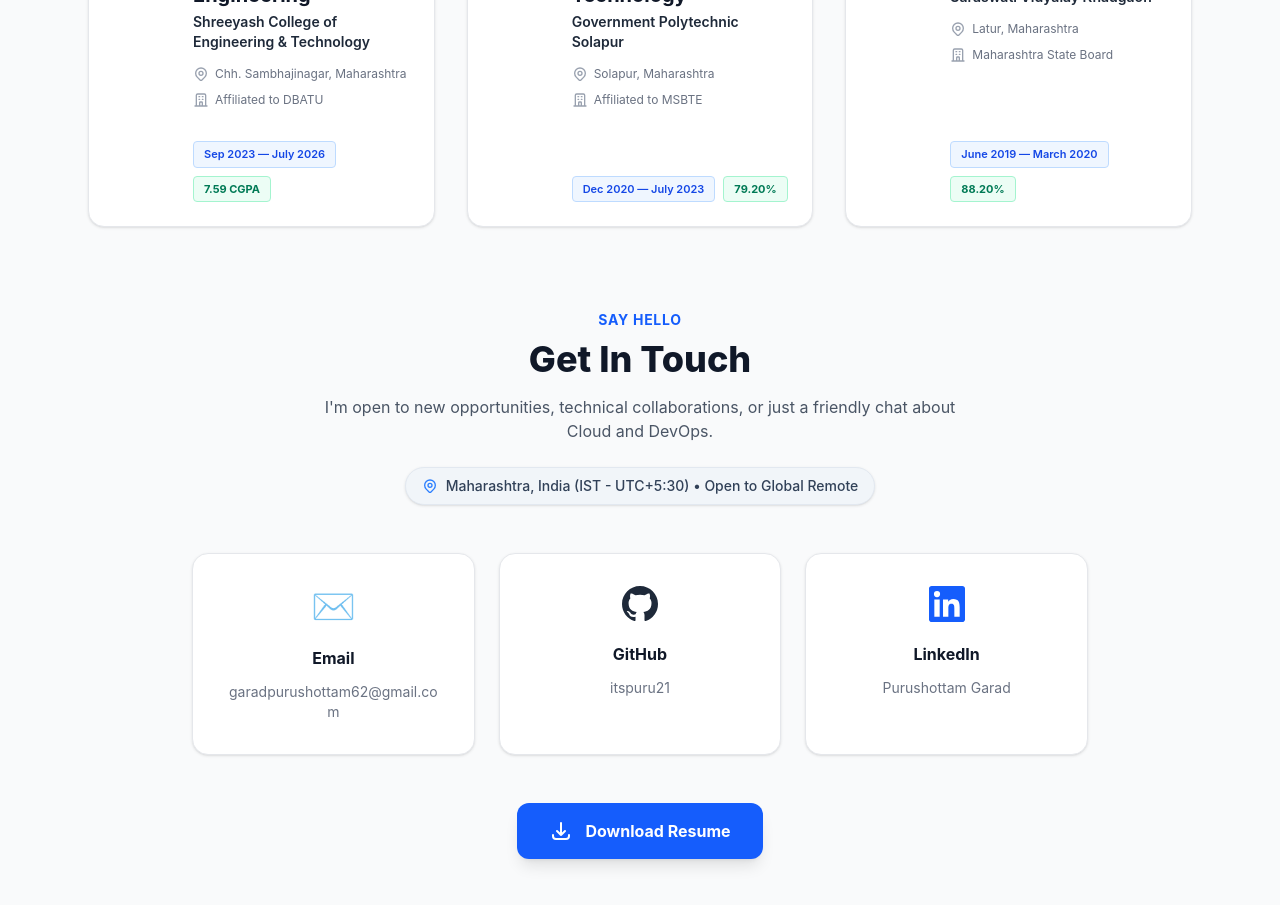
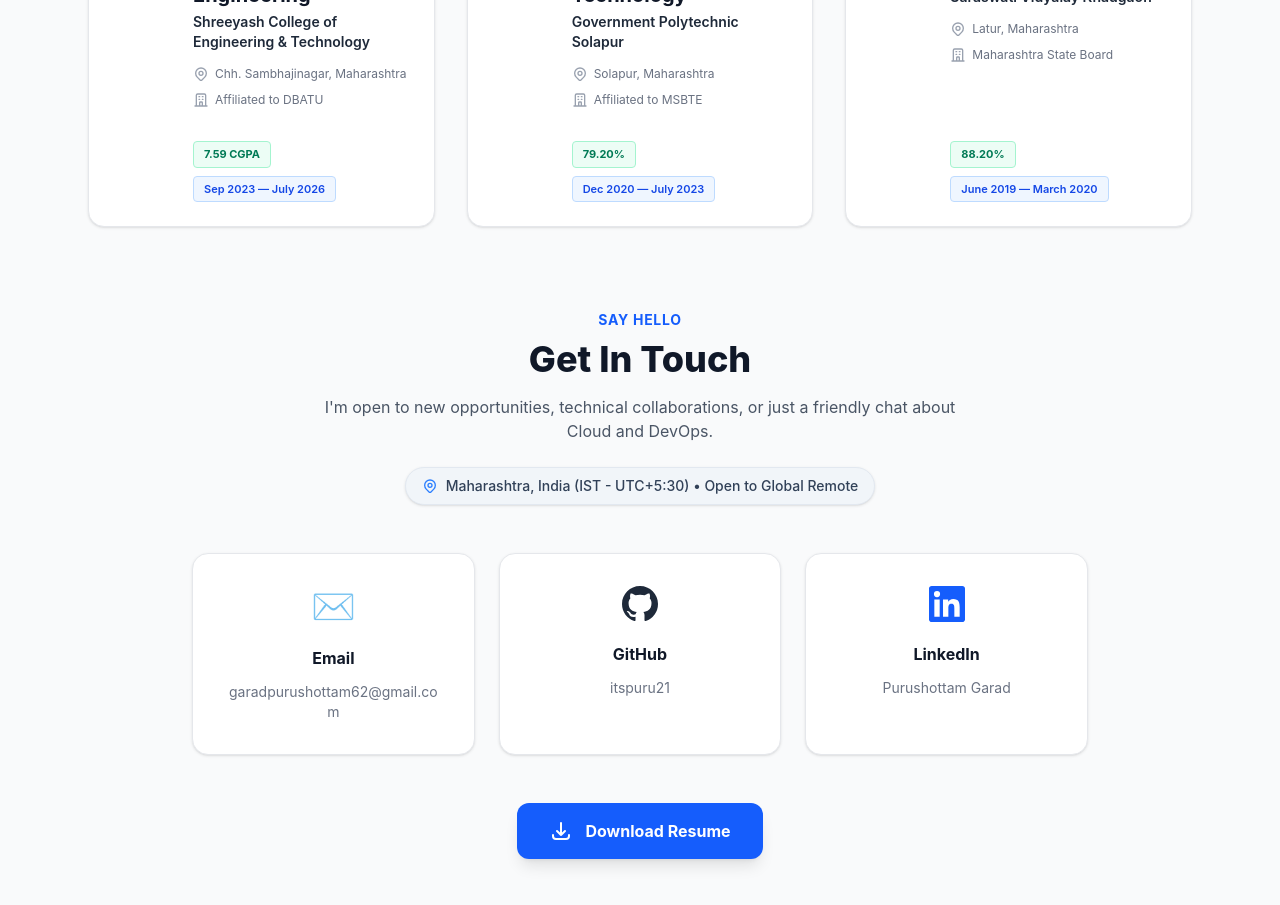
Before and after one commit to itspuru21/portfolio, a React app: page /admin in a window 1280 px wide. Shown: the part 4220-5125 px from the top of the page. Built offline with nearby package versions, Linux system fonts and the light colour scheme; the HTML template or start-up script is replaced by a standard one.

Commit message:
simple UI reordering of education card content

```diff
--- a/src/components/Education.jsx
+++ b/src/components/Education.jsx
@@ -54,10 +54,9 @@ export default function Education() {
                   {item.school}
                 </h4>
 
-                {/* --- NEW: Location and Affiliation with Icons --- */}
+                {/* Location and Affiliation */}
                 <div className="flex flex-col gap-1.5 mb-6">
-
-                  {/* Location (Map Pin) */}
+                  {/* Location */}
                   <span className="text-xs text-gray-500 dark:text-gray-400 flex items-start gap-1.5 leading-relaxed">
                     <svg className="w-4 h-4 flex-shrink-0 mt-0.5 text-gray-400" fill="none" stroke="currentColor" viewBox="0 0 24 24">
                       <path strokeLinecap="round" strokeLinejoin="round" strokeWidth="2" d="M17.657 16.657L13.414 20.9a1.998 1.998 0 01-2.827 0l-4.244-4.243a8 8 0 1111.314 0z" />
@@ -66,29 +65,29 @@ export default function Education() {
                     {item.location}
                   </span>
 
-                  {/* Affiliation (Building) */}
+                  {/* Affiliation */}
                   <span className="text-xs text-gray-500 dark:text-gray-400 flex items-start gap-1.5 leading-relaxed">
                     <svg className="w-4 h-4 flex-shrink-0 mt-0.5 text-gray-400" fill="none" stroke="currentColor" viewBox="0 0 24 24">
                       <path strokeLinecap="round" strokeLinejoin="round" strokeWidth="2" d="M19 21V5a2 2 0 00-2-2H7a2 2 0 00-2 2v16m14 0h2m-2 0h-5m-9 0H3m2 0h5M9 7h1m-1 4h1m4-4h1m-1 4h1m-5 10v-5a1 1 0 011-1h2a1 1 0 011 1v5m-4 0h4" />
                     </svg>
                     {item.affiliation}
                   </span>
+                </div>
 
-                </div>
-                {/* ------------------------------------------------ */}
+                {/* --- CHANGED: Bottom Badges Container stacked vertically --- */}
+                <div className="flex flex-col items-start gap-2 mt-auto pt-2">
+                  {/* Score Badge First */}
+                  <span className="inline-flex items-center bg-emerald-50 dark:bg-emerald-900/20 text-emerald-700 dark:text-emerald-400 px-2.5 py-1 rounded border border-emerald-200 dark:border-emerald-800/30 text-[11px] font-bold">
+                    {item.score}
+                  </span>
 
-                {/* Bottom Badges Container */}
-                <div className="flex flex-wrap gap-2 mt-auto pt-2">
+                  {/* Date Badge Second */}
                   <span className="inline-flex items-center bg-blue-50 dark:bg-blue-900/20 text-blue-700 dark:text-blue-400 px-2.5 py-1 rounded border border-blue-200 dark:border-blue-800/30 text-[11px] font-semibold">
                     {item.date}
                   </span>
+                </div>
 
-                  <span className="inline-flex items-center bg-emerald-50 dark:bg-emerald-900/20 text-emerald-700 dark:text-emerald-400 px-2.5 py-1 rounded border border-emerald-200 dark:border-emerald-800/30 text-[11px] font-bold">
-                    {item.score}
-                  </span>
-                </div>
               </div>
-
             </div>
           </div>
         ))}
```
